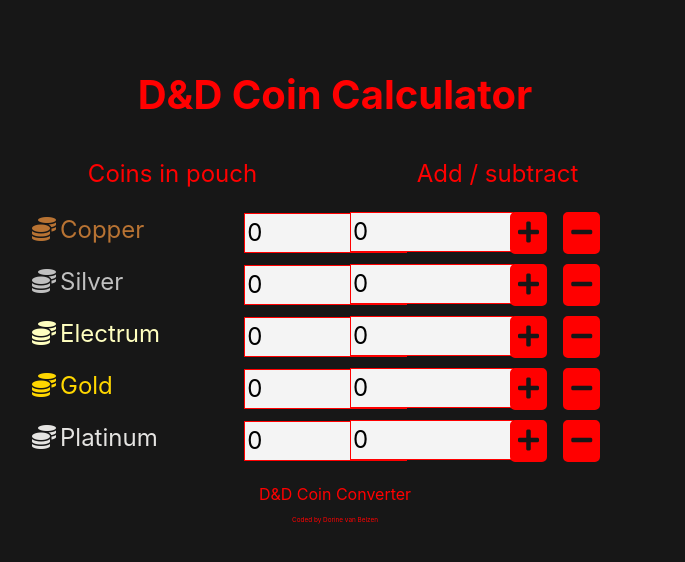
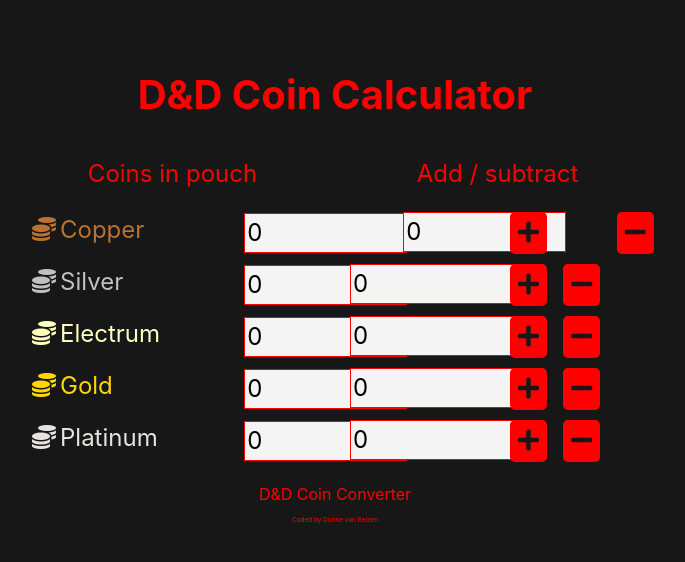
Before and after one commit to Dorine-forritari/react-dnd-coin-calculator, a React (Create React App) app: page / in a window 1280 px wide. Shown: the top 562 px of the page, without its empty margins (305-990 px from the left). Built offline with nearby package versions, Linux system fonts and the light colour scheme.

Commit message:
more changes to Bootstrap grid

```diff
--- a/src/App.js
+++ b/src/App.js
@@ -448,7 +448,8 @@
                   <input type="number" min="0" max="10000" value={this.state.currentCopper} onChange={this.changeCopper} />
                 </div>
               </div>
-              <div className='col-2'>
+              <div className='col-1'></div>
+              <div className='col-1'>
                 <div className='new__amount'>
                   <input type="number" min="0" max="10000" value={this.state.newCopper} onChange={this.changeNewCopper} />
                 </div>
@@ -459,6 +460,7 @@
                 <AddButton />
                 </form>
               </div>
+              <div className='col-1'></div>
               <div className='col-1'>
                 <form onSubmit={this.spendCopper} >
                 <SubtractButton />
```
